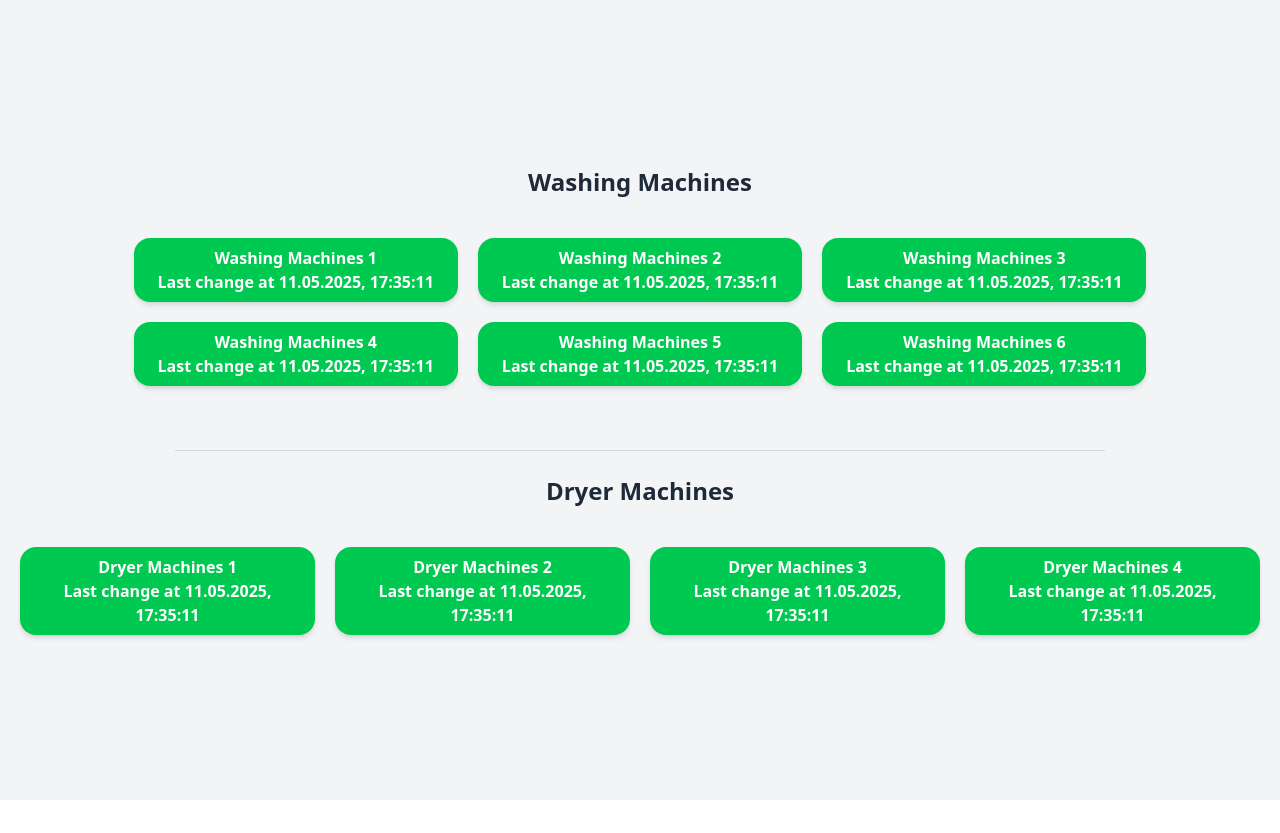
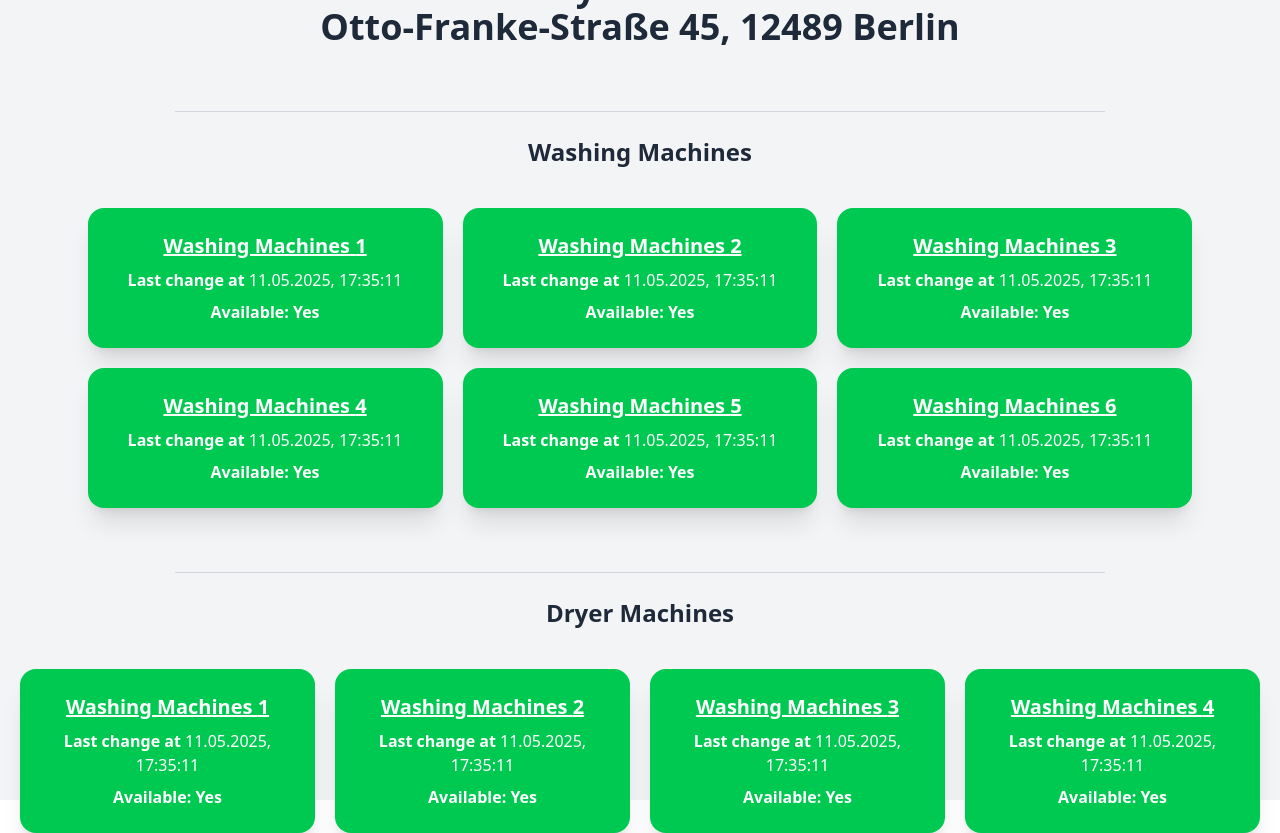
Before and after one commit to PatrickNassar0/waschsalon, a Next.js app: page / in a window 1280 px wide. Before the commit the page ends 800 px from the top, so only its background shows below. Built offline with nearby package versions, Linux system fonts and the light colour scheme.

Commit message:
Add ShowText component and update button functionality for washing and dryer machines

```diff
--- a/src/app/components/Button.tsx
+++ b/src/app/components/Button.tsx
@@ -10,7 +10,7 @@ const Button: React.FC<ButtonProps> = ({ isActive, onClick, children }) => {
   return (
     <button
       onClick={onClick}
-      className={`px-6 py-2 rounded-2xl text-white font-semibold shadow-md transition-colors duration-300
+      className={`px-6 py-2 rounded-2xl text-white font-semibold shadow-xl transition-colors duration-300
         ${isActive ? 'bg-green-500 hover:bg-green-600' : 'bg-red-500 hover:bg-red-600'}
         focus:outline-none focus:ring-2 focus:ring-offset-2 ${isActive ? 'focus:ring-green-400' : 'focus:ring-red-400'}
       `}
--- /dev/null
+++ b/src/app/components/ShowText.tsx
@@ -0,0 +1,23 @@
+import React from 'react'
+
+const ShowText = ({id, lastChange, available}: {id: number, lastChange: string, available: boolean}) => {
+    return (
+        <div className="p-4 text-white space-y-2">
+            <h3 className="text-xl font-bold underline">
+                Washing Machines {id}
+            </h3>
+            <p>
+                Last change at <span className="font-medium">{lastChange}</span>
+            </p>
+            <p>
+                Available:{" "}
+                <span className='font-semibold'>
+                    {available ? 'Yes' : 'No'}
+                </span>
+            </p>
+        </div>
+
+    )
+}
+
+export default ShowText
--- a/src/app/page.tsx
+++ b/src/app/page.tsx
@@ -2,6 +2,7 @@
 import { DryerMachinesType, WashingMachineType } from "@/types/types";
 import { useEffect, useState } from "react";
 import Button from "./components/Button";
+import ShowText from "./components/ShowText";
 
 export default function Home() {
   const [washingMachines, setWashingMachines] = useState<WashingMachineType[] | undefined>()
@@ -20,6 +21,34 @@ export default function Home() {
     return dateObj.toLocaleString('de-DE', options);
   }
 
+  const handleClickWashingMachine = async (id: number, availableWashingMachines: boolean, lastChange: string) => {
+    await fetch(`http://localhost:3000/api/washingMachines`,
+      {
+        method: 'PUT',
+        headers: {
+          'Content-Type': 'application/json',
+        },
+        body: JSON.stringify({ id: id, availableWashingMachines, lastChange }),
+      })
+      .then(res => res.json())
+      .then(res => location.reload())
+      .catch(err => console.log(err))
+  }
+
+  const handleClickDryerMachines = async (id: number, availableDryerMachines: boolean, lastChange: string) => {
+    await fetch(`http://localhost:3000/api/dryerMachines`,
+      {
+        method: 'PUT',
+        headers: {
+          'Content-Type': 'application/json',
+        },
+        body: JSON.stringify({ id: id, availableDryerMachines, lastChange }),
+      })
+      .then(res => res.json())
+      .then(res => location.reload())
+      .catch(err => console.log(err))
+  }
+
   useEffect(() => {
     const fetchDate = async () => {
       const washingMachinesRes = await fetch('http://localhost:3000/api/washingMachines')
@@ -36,19 +65,24 @@ export default function Home() {
     fetchDate()
   }, [])
 
-  console.log(washingMachines)
+
 
   return (
     <div className="flex flex-col items-center justify-center h-screen bg-gray-100 space-y-10 px-5">
+      <h1 className="text-4xl font-bold text-gray-800 text-center">
+        Laundry Room Status
+        <br />
+        Otto-Franke-Straße 45, 12489 Berlin
+      </h1>
+      <hr className="my-6 border-t border-gray-300 w-9/12" />
       <h2 className="text-2xl font-bold text-gray-800">
         Washing Machines
       </h2>
       <div className="grid md:grid-cols-3 items-center justify-center gap-5">
         {washingMachines?.map((washingMachine) => (
           <div key={washingMachine.id}>
-            <Button isActive={washingMachine.availableWashingMachines}>
-              <p>Washing Machines {washingMachine.id}</p>
-              <p>Last change at {changeDateFormat(washingMachine.lastChange.toString())}</p>
+            <Button isActive={washingMachine.availableWashingMachines} onClick={() => handleClickWashingMachine(washingMachine.id, !washingMachine.availableWashingMachines, new Date().toString())}>
+              <ShowText id={washingMachine.id} lastChange={changeDateFormat(washingMachine.lastChange.toString())} available={washingMachine.availableWashingMachines} />
             </Button>
           </div>
         ))}
@@ -60,9 +94,8 @@ export default function Home() {
       <div className="grid md:grid-cols-4 items-center justify-center gap-5">
         {dryerMachines?.map((dryerMachine) => (
           <div key={dryerMachine.id}>
-            <Button isActive={dryerMachine.availableDryerMachines}>
-              <p>Dryer Machines {dryerMachine.id}</p>
-              <p>Last change at {changeDateFormat(dryerMachine.lastChange.toString())}</p>
+            <Button isActive={dryerMachine.availableDryerMachines} onClick={() => handleClickDryerMachines(dryerMachine.id, !dryerMachine.availableDryerMachines, new Date().toString())}>
+              <ShowText id={dryerMachine.id} lastChange={changeDateFormat(dryerMachine.lastChange.toString())} available={dryerMachine.availableDryerMachines} />
             </Button>
           </div>
         ))}
```
Also changed, not shown: src/app/api/dryerMachines/route.ts (line endings or trailing spaces), src/app/api/washingMachines/route.ts (line endings or trailing spaces).
